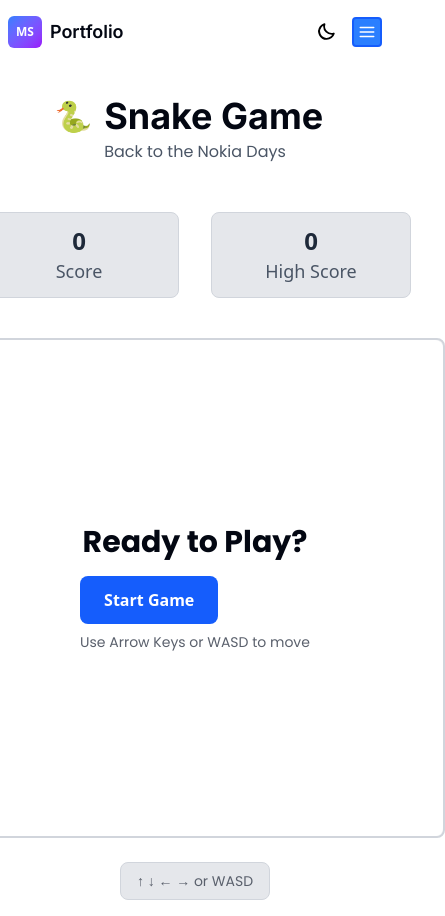
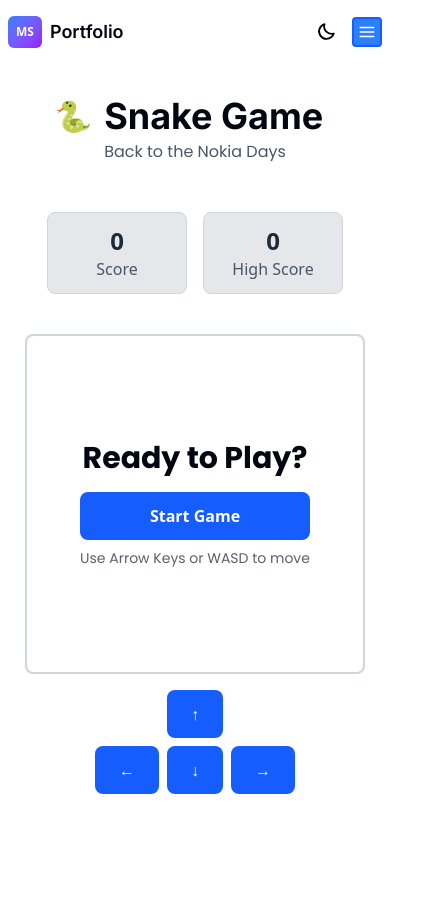
Before and after one commit to Code-Crafting/Portfolio, a React (Vite) app: page /snake in a window 390 px wide. Shown: the whole page, 445 px wide, since content can reach past the window. After the commit the page ends 844 px from the top, so only its background shows below. Built offline with nearby package versions, Linux system fonts and the light colour scheme.

Commit message:
add responsiveness to snake game

```diff
--- a/src/components/games/Snake.jsx
+++ b/src/components/games/Snake.jsx
@@ -1,7 +1,6 @@
-import { useState, useEffect } from "react";
+import { useState, useEffect, useRef } from "react";
 import {
   GRID_SIZE,
-  CELL_SIZE,
   INITIAL_SNAKE,
   INITIAL_DIRECTION,
   GAME_SPEED,
@@ -16,9 +15,11 @@ import SnakeGameModal from "../../ui/modal/SnakeGameModal";
 import StagerFadeUp from "../../ui/animations/StagerFadeUp";
 
 const scoreBoardSyle =
-  "w-50 bg-gray-200 rounded-lg px-6 py-3 border border-gray-300";
+  "850px:w-50 450px:w-40 w-35 bg-gray-200 rounded-lg px-6 py-3 border border-gray-300";
 
 const SnakeGame = () => {
+  const boardRef = useRef();
+  const [cellSize, setCellSize] = useState(25);
   const [snake, setSnake] = useState(INITIAL_SNAKE);
   const [direction, setDirection] = useState(INITIAL_DIRECTION);
   const [pendingDirection, setPendingDirection] = useState(INITIAL_DIRECTION);
@@ -30,6 +31,18 @@ const SnakeGame = () => {
   const isPlaying = status === "playing";
   const isGameOver = status === "over";
 
+  // Mobile Controlers
+  const handleDirectionChange = (newDirection) => {
+    if (!isPlaying) return;
+
+    const isOpposite =
+      newDirection.x === -direction.x && newDirection.y === -direction.y;
+
+    if (!isOpposite) {
+      setPendingDirection(newDirection);
+    }
+  };
+
   const resetGame = () => {
     setSnake(INITIAL_SNAKE);
     setDirection(INITIAL_DIRECTION);
@@ -38,6 +51,23 @@ const SnakeGame = () => {
     setScore(0);
     setStatus("playing");
   };
+
+  // Calculate responsive cell size
+  useEffect(() => {
+    const updateCellSize = () => {
+      if (!boardRef.current) return;
+      const maxWidth = Math.min(window.innerWidth - 40, 1024);
+      const maxHeight = window.innerHeight;
+      const maxDimension = Math.min(maxWidth, maxHeight);
+      const newCellSize = Math.floor(maxDimension / GRID_SIZE);
+      setCellSize(Math.max(15, Math.min(newCellSize, 30)));
+    };
+    updateCellSize();
+
+    window.addEventListener("resize", updateCellSize);
+
+    return () => window.removeEventListener("resize", updateCellSize);
+  }, []);
 
   // Keyboard controls
   useEffect(() => {
@@ -133,39 +163,37 @@ const SnakeGame = () => {
       </FadeUp>
 
       {/* Stats Bar */}
-      <FadeUp className="bg-white/10  rounded-2xl p-4 mb-6  flex justify-between items-center gap-8">
+      <FadeUp className="bg-white/10  rounded-2xl p-4 mb-6  flex  justify-between items-center 450px:gap-8 gap-4">
         <Scores
           player="Score"
           score={score}
-          titleSize="text-lg"
+          titleSize="450px:text-lg"
           conStyle={scoreBoardSyle}
         />
 
         <Scores
           player="High Score"
           score={highScore}
-          titleSize="text-lg"
+          titleSize="450px:text-lg"
           conStyle={scoreBoardSyle}
         />
       </FadeUp>
 
+      {/* Board */}
       <StagerFadeUp
+        ref={boardRef}
         className="relative bg-gray-50 rounded-lg border-2 border-gray-300 shadow-inner overflow-hidden"
         style={{
-          width: GRID_SIZE * CELL_SIZE,
-          height: GRID_SIZE * CELL_SIZE,
+          width: GRID_SIZE * cellSize,
+          height: GRID_SIZE * cellSize,
         }}
       >
         {/* Grid pattern */}
-        <div className="absolute inset-0 opacity-5 pointer-events-none">
+        <div className="absolute inset-0  pointer-events-none">
           {Array.from({ length: GRID_SIZE }).map((_, i) => (
-            <div key={i} className="flex">
+            <div key={i} className="flex ">
               {Array.from({ length: GRID_SIZE }).map((_, j) => (
-                <div
-                  key={j}
-                  className="border border-gray-300"
-                  style={{ width: CELL_SIZE, height: CELL_SIZE }}
-                />
+                <div key={j} style={{ width: cellSize, height: cellSize }} />
               ))}
             </div>
           ))}
@@ -177,10 +205,10 @@ const SnakeGame = () => {
             key={index}
             className="absolute rounded"
             style={{
-              left: segment.x * CELL_SIZE,
-              top: segment.y * CELL_SIZE,
-              width: CELL_SIZE - 2,
-              height: CELL_SIZE - 2,
+              left: segment.x * cellSize,
+              top: segment.y * cellSize,
+              width: cellSize - 2,
+              height: cellSize - 2,
               backgroundColor: index === 0 ? "#6366f1" : "#818cf8",
               boxShadow:
                 index === 0 ? "0 0 15px rgba(99, 102, 241, 0.4)" : "none",
@@ -193,10 +221,10 @@ const SnakeGame = () => {
         <div
           className="absolute rounded-full animate-pulse"
           style={{
-            left: food.x * CELL_SIZE + 2,
-            top: food.y * CELL_SIZE + 2,
-            width: CELL_SIZE - 4,
-            height: CELL_SIZE - 4,
+            left: food.x * cellSize + 2,
+            top: food.y * cellSize + 2,
+            width: cellSize - 4,
+            height: cellSize - 4,
             backgroundColor: "#10b981",
             boxShadow: "0 0 15px rgba(16, 185, 129, 0.5)",
             zIndex: 5,
@@ -208,7 +236,9 @@ const SnakeGame = () => {
           <SnakeGameModal>
             <p className="text-4xl font-bold text-red-500 mb-4">Game Over!</p>
             <p className="text-2xl text-textPrimary mb-6">Score: {score}</p>
-            <Button onClick={resetGame}>Play Again</Button>
+            <Button width="w-full" onClick={resetGame}>
+              Play Again
+            </Button>
           </SnakeGameModal>
         )}
 
@@ -218,7 +248,9 @@ const SnakeGame = () => {
             <p className="text-3xl font-bold text-textPrimary mb-4">
               Ready to Play?
             </p>
-            <Button onClick={resetGame}>Start Game</Button>
+            <Button width="w-full" onClick={resetGame}>
+              Start Game
+            </Button>
             <div className="text-textSecondary text-sm mt-2">
               <p>Use Arrow Keys or WASD to move</p>
             </div>
@@ -229,10 +261,40 @@ const SnakeGame = () => {
       {/* Instuctions */}
       <StagerFadeUp
         delay={0.2}
-        className="mt-6 flex justify-center gap-4 text-textSecondary text-sm"
+        className="mt-6 md:flex hidden justify-center gap-4 text-textSecondary text-sm"
       >
         <div className="bg-gray-200 rounded-lg px-4 py-2 border border-gray-300">
           <p>↑ ↓ ← → or WASD</p>
+        </div>
+      </StagerFadeUp>
+
+      {/* Mobile Control Buttons */}
+      <StagerFadeUp className="md:hidden flex flex-col items-center gap-2 mt-4">
+        <Button
+          onClick={() => handleDirectionChange({ x: 0, y: -1 })}
+          disabled={!isPlaying}
+        >
+          ↑
+        </Button>
+        <div className="flex gap-2">
+          <Button
+            onClick={() => handleDirectionChange({ x: -1, y: 0 })}
+            disabled={!isPlaying}
+          >
+            ←
+          </Button>
+          <Button
+            onClick={() => handleDirectionChange({ x: 0, y: 1 })}
+            disabled={!isPlaying}
+          >
+            ↓
+          </Button>
+          <Button
+            onClick={() => handleDirectionChange({ x: 1, y: 0 })}
+            disabled={!isPlaying}
+          >
+            →
+          </Button>
         </div>
       </StagerFadeUp>
     </div>
--- a/src/constants/snakeConfig.js
+++ b/src/constants/snakeConfig.js
@@ -1,7 +1,11 @@
 const GRID_SIZE = 20;
-const CELL_SIZE = 25;
-const INITIAL_SNAKE = [{ x: 10, y: 10 }];
+const INITIAL_SNAKE = [
+  {
+    x: 10,
+    y: 10,
+  },
+];
 const INITIAL_DIRECTION = { x: 1, y: 0 };
 const GAME_SPEED = 100;
 
-export { GRID_SIZE, CELL_SIZE, INITIAL_SNAKE, INITIAL_DIRECTION, GAME_SPEED };
+export { GRID_SIZE, INITIAL_SNAKE, INITIAL_DIRECTION, GAME_SPEED };
--- a/src/lib/getRandomFood.js
+++ b/src/lib/getRandomFood.js
@@ -1,15 +1,13 @@
 import { GRID_SIZE } from "../constants/snakeConfig";
-export function getRandomFood(snake) {
-  while (true) {
-    const food = {
+export const getRandomFood = (snake) => {
+  let newFood;
+  do {
+    newFood = {
       x: Math.floor(Math.random() * GRID_SIZE),
       y: Math.floor(Math.random() * GRID_SIZE),
     };
-
-    const isOnSnake = snake.some(
-      (segment) => segment.x === food.x && segment.y === food.y
-    );
-
-    if (!isOnSnake) return food;
-  }
-}
+  } while (
+    snake.some((segment) => segment.x === newFood.x && segment.y === newFood.y)
+  );
+  return newFood;
+};
--- a/src/ui/Button.jsx
+++ b/src/ui/Button.jsx
@@ -16,7 +16,11 @@ const Button = ({
       type={type}
       disabled={disabled}
       onClick={onClick}
-      className={`${width} lg:text-lg cursor-pointer ${BTN_VARIANT[varient]} font-semibold py-3 px-6 rounded-lg transition-all duration-200 flex items-center justify-center gap-2 hover:shadow-lg hover:scale-[1.02] `}
+      className={`${width} lg:text-lg ${
+        disabled ? "cursor-not-allowed" : "cursor-pointer hover:scale-[1.02]"
+      } ${
+        BTN_VARIANT[varient]
+      } font-semibold py-3 px-6 rounded-lg transition-all duration-200 flex items-center justify-center gap-2 hover:shadow-lg  `}
     >
       {children}
     </button>
```
